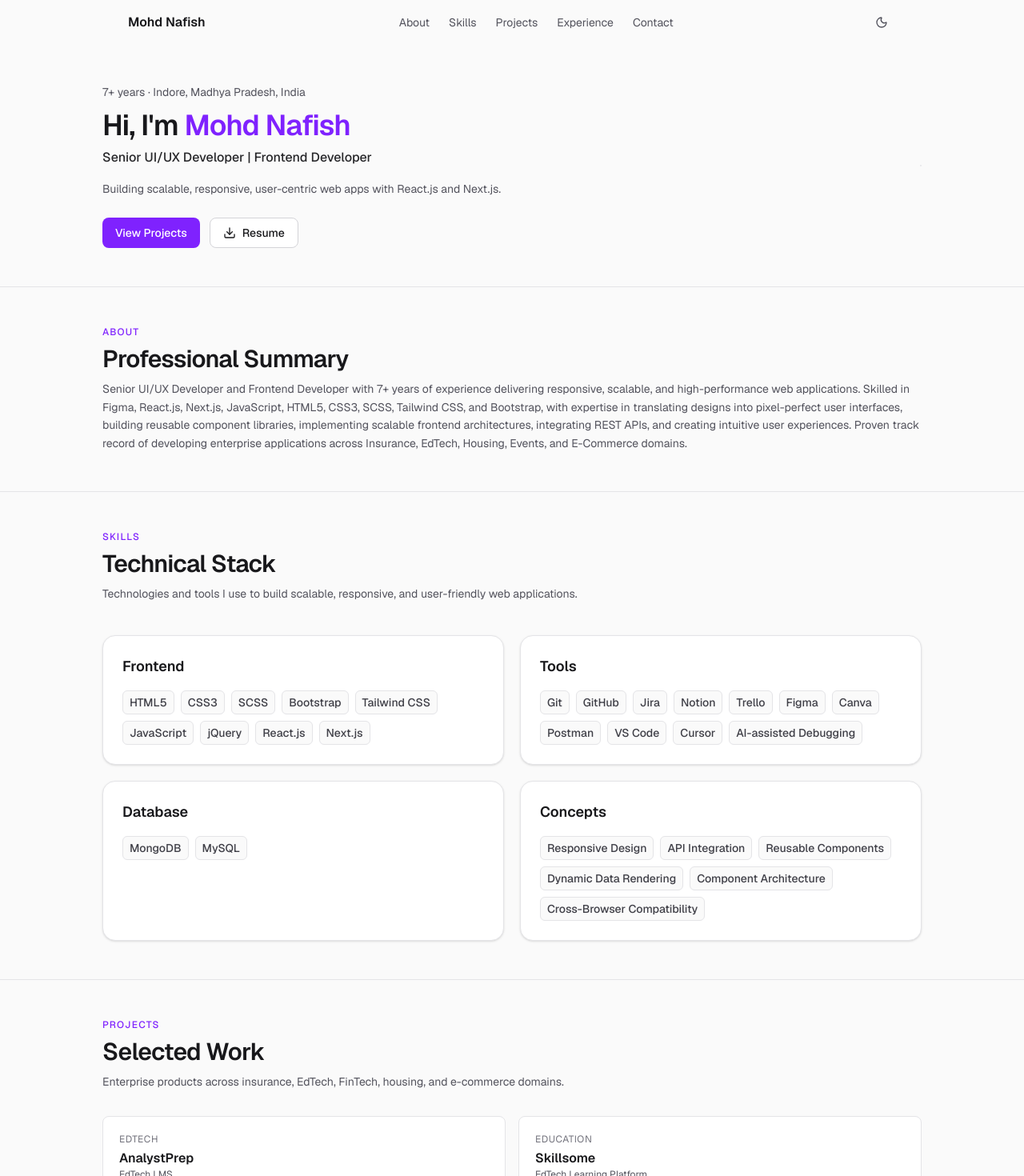
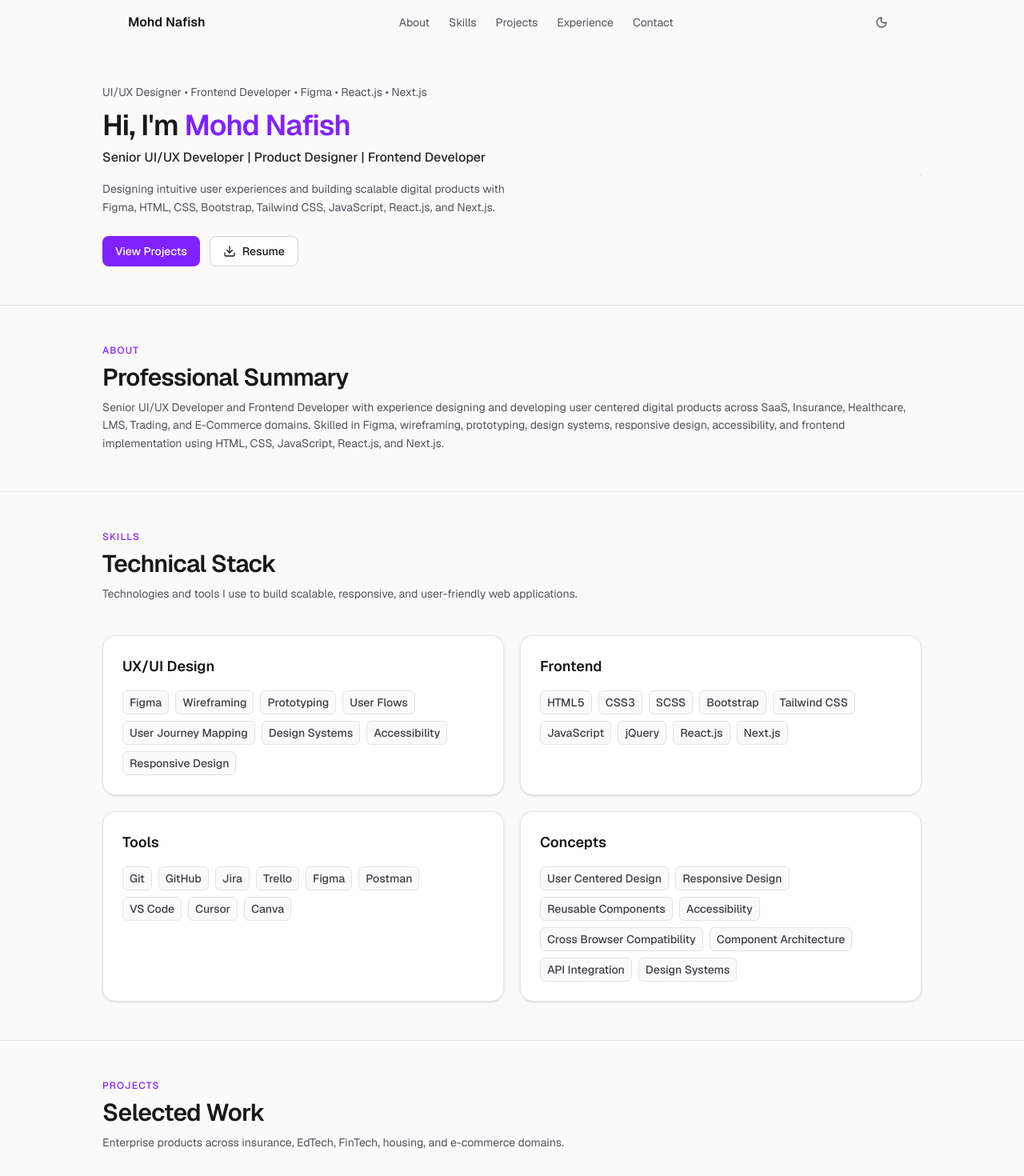
Before and after one commit to nafish2102/nafish-portfolio, a Next.js app: page / in a window 1280 px wide. Shown: the top 1470 px of the page at 80% size. Built offline with nearby package versions, Linux system fonts and the light colour scheme.

Commit message:
fix: ui changes

```diff
--- a/components/About.tsx
+++ b/components/About.tsx
@@ -12,7 +12,7 @@ import {
 } from "@/lib/ui";
 
 const SUMMARY =
-  "Senior UI/UX Developer and Frontend Developer with 7+ years of experience delivering responsive, scalable, and high-performance web applications. Skilled in Figma, React.js, Next.js, JavaScript, HTML5, CSS3, SCSS, Tailwind CSS, and Bootstrap, with expertise in translating designs into pixel-perfect user interfaces, building reusable component libraries, implementing scalable frontend architectures, integrating REST APIs, and creating intuitive user experiences. Proven track record of developing enterprise applications across Insurance, EdTech, Housing, Events, and E-Commerce domains.";
+  "Senior UI/UX Developer and Frontend Developer with experience designing and developing user centered digital products across SaaS, Insurance, Healthcare, LMS, Trading, and E-Commerce domains. Skilled in Figma, wireframing, prototyping, design systems, responsive design, accessibility, and frontend implementation using HTML, CSS, JavaScript, React.js, and Next.js.";
 export default function About() {
   return (
     <section
--- a/components/Contact.tsx
+++ b/components/Contact.tsx
@@ -21,7 +21,7 @@ const CONTACT = {
   mobile: "+91 9131312692",
   linkedin: "https://linkedin.com/in/nafish0202",
   location: "Indore, Madhya Pradesh, India",
-  resume: "/files/Mohd_Nafish_Frontend_Resume.pdf",
+  resume: "/files/Mohd-Nafish-UI-Developer-Resume.pdf",
   mailto:
     "mailto:mo.nafish786@gmail.com?subject=Let's%20Connect%20%E2%80%94%20Portfolio",
 } as const;
--- a/components/Experience.tsx
+++ b/components/Experience.tsx
@@ -30,9 +30,11 @@ const EXPERIENCES: ExperienceEntry[] = [
     role: "Sr. UI/UX Developer / Frontend Developer",
     period: "Aug 2021 – Present",
     highlights: [
-      "Built responsive React.js and Next.js applications with reusable components and modern frontend architecture.",
-      "Integrated REST APIs with dynamic data rendering across LMS, Healthcare SaaS, Insurance, Trading, E-Commerce, and dashboards.",
-      "Collaborated with developers, QA, and stakeholders on production-ready UI delivery.",
+      "Designed and developed responsive user interfaces for SaaS, Insurance, Healthcare, LMS, Trading, and E-Commerce products.",
+      "Converted Figma designs into pixel-perfect, responsive, and cross-browser compatible web applications.",
+      "Built reusable UI components and contributed to scalable frontend architecture using React.js and Next.js.",
+      "Collaborated with product stakeholders, developers, and QA teams to deliver intuitive and user-friendly experiences.",
+      "Integrated REST APIs and implemented dynamic data rendering for interactive user experiences.",
     ],
     awards: [
       "Consistent Performer Award (2025)",
@@ -95,7 +97,7 @@ export default function Experience() {
             Work History
           </h2>
           <p className={sectionDesc}>
-            7+ years from web design to senior UI/UX and frontend development.
+            Progressive growth from Web Designer to Senior UI/UX and Frontend Developer across SaaS, EdTech, Insurance, Healthcare, and E-Commerce products.
           </p>
         </motion.div>
 
--- a/components/Hero.tsx
+++ b/components/Hero.tsx
@@ -14,13 +14,12 @@ import {
 
 const PROFILE = {
   name: "Mohd Nafish",
-  role: "Senior UI/UX Developer | Frontend Developer",
-  experience: "7+ years",
-  location: "Indore, Madhya Pradesh, India",
+  role: "Senior UI/UX Developer | Product Designer | Frontend Developer",
+  experience: "UI/UX Designer • Frontend Developer • Figma • React.js • Next.js",
   headline:
-    "Building scalable, responsive, user-centric web apps with React.js and Next.js.",
+    "Designing intuitive user experiences and building scalable digital products with Figma, HTML, CSS, Bootstrap, Tailwind CSS, JavaScript, React.js, and Next.js.",
   image: "/images/profile.png",
-  resume: "/files/Mohd_Nafish_Frontend_Resume.pdf",
+  resume: "/files/Mohd-Nafish-UI-Developer-Resume.pdf",
 } as const;
 
 function scrollToProjects() {
@@ -39,7 +38,7 @@ export default function Hero() {
           transition={motionTransition}
         >
           <p className="text-sm text-zinc-600 dark:text-zinc-400">
-            {PROFILE.experience} · {PROFILE.location}
+            {PROFILE.experience}
           </p>
           <h1 className="mt-3 text-3xl font-semibold tracking-tight text-zinc-900 dark:text-zinc-50 sm:text-4xl">
             Hi, I&apos;m{" "}
--- a/components/Skills.tsx
+++ b/components/Skills.tsx
@@ -1,10 +1,7 @@
 "use client";
 
-import { Icon } from "@iconify/react";
 import { motion } from "framer-motion";
 import {
-  badge,
-  card,
   container,
   motionTransition,
   motionViewport,
@@ -15,6 +12,19 @@ import {
 } from "@/lib/ui";
 
 const SKILL_CATEGORIES = [
+  {
+    title: "UX/UI Design",
+    skills: [
+      "Figma",
+      "Wireframing",
+      "Prototyping",
+      "User Flows",
+      "User Journey Mapping",
+      "Design Systems",
+      "Accessibility",
+      "Responsive Design",
+    ],
+  },
   {
     title: "Frontend",
     skills: [
@@ -31,21 +41,29 @@ const SKILL_CATEGORIES = [
   },
   {
     title: "Tools",
-    skills: ["Git", "GitHub", "Jira", "Notion", "Trello", "Figma", "Canva", "Postman", "VS Code", "Cursor", "AI-assisted Debugging"],
-  },
-  {
-    title: "Database",
-    skills: ["MongoDB", "MySQL"],
+    skills: [
+      "Git",
+      "GitHub",
+      "Jira",
+      "Trello",
+      "Figma",
+      "Postman",
+      "VS Code",
+      "Cursor",
+      "Canva",
+    ],
   },
   {
     title: "Concepts",
     skills: [
+      "User Centered Design",
       "Responsive Design",
+      "Reusable Components",
+      "Accessibility",
+      "Cross Browser Compatibility",
+      "Component Architecture",
       "API Integration",
-      "Reusable Components",
-      "Dynamic Data Rendering",
-      "Component Architecture",
-      "Cross-Browser Compatibility",
+      "Design Systems",
     ],
   },
 ];
```
Also changed, not shown: 1 other file (tests, documents, lock files or other folders).
